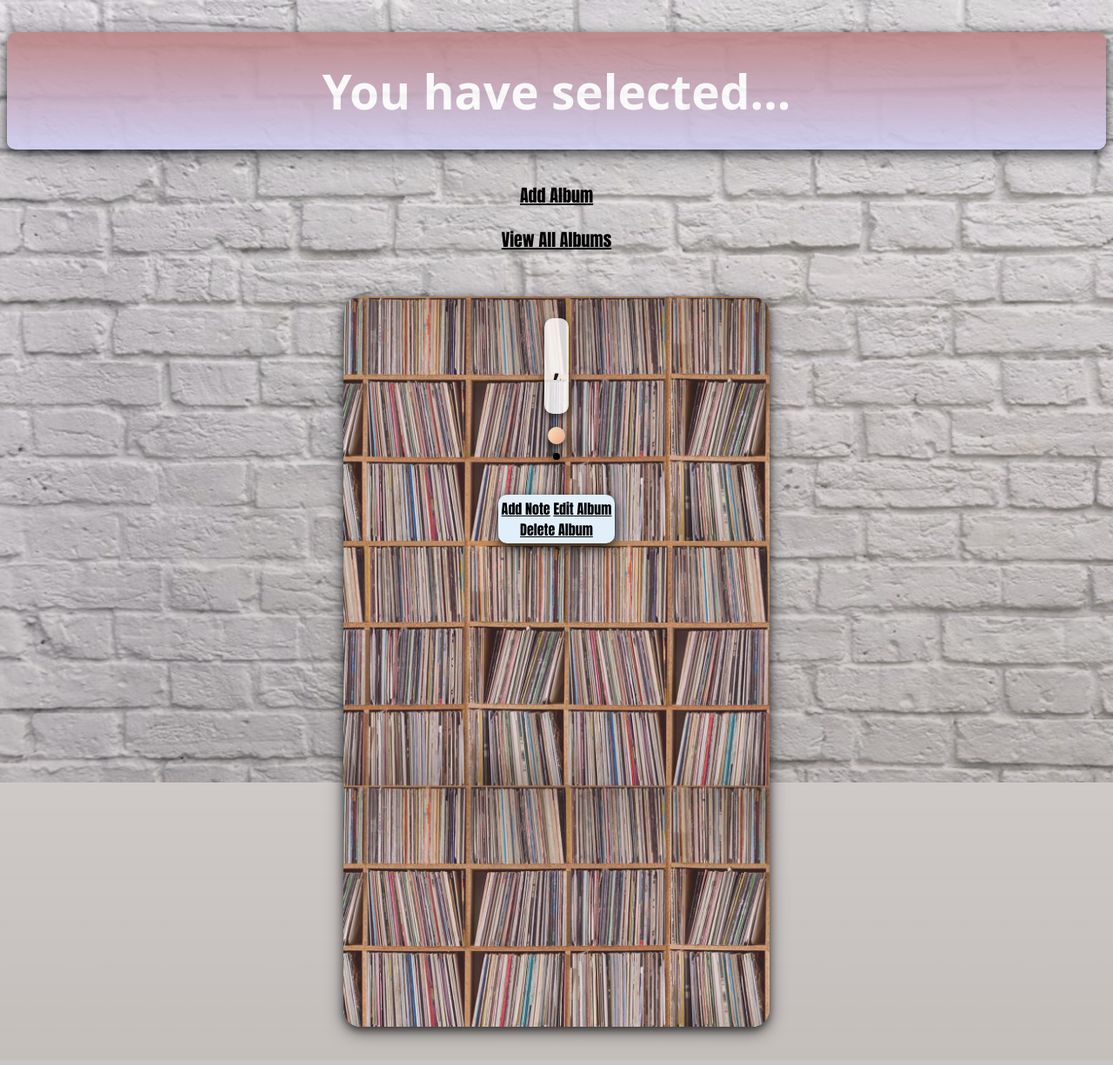
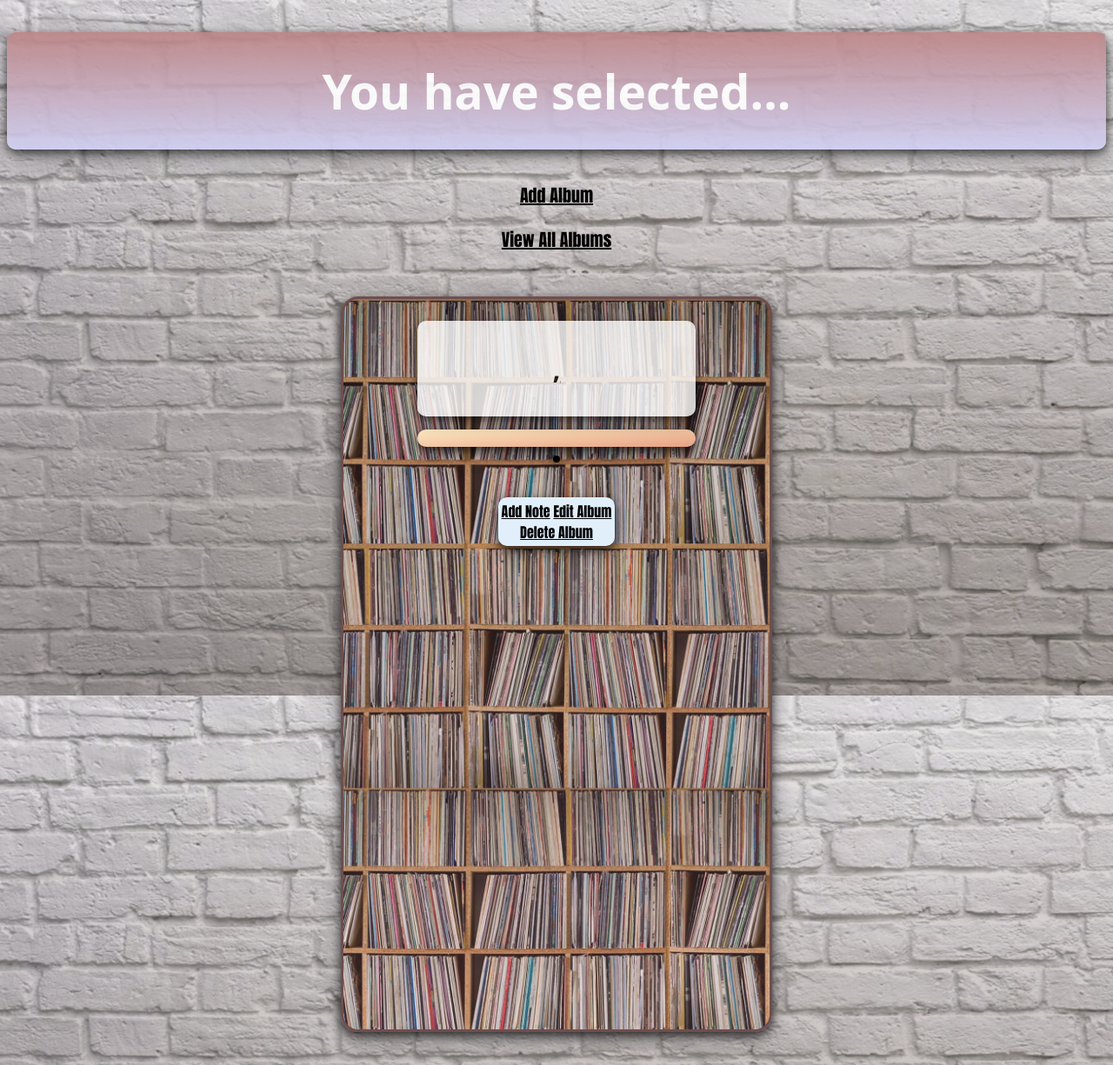
Before and after one commit to Momentum-Team-13/django-music-mintelc12, a Django app: template templates/junietunes/album_detail.html in a window 1280 px wide. Shown: the whole page at 87% size. Run offline with Django 4.2, Linux system fonts and the light colour scheme; the template is opened without the code that fills it, so the values that code supplies are empty; some libraries are stand-ins or nearby versions.

Commit message:
adding albums now

```diff
--- a/static/css/styles.css
+++ b/static/css/styles.css
@@ -1,7 +1,7 @@
 body {
-    background-image: linear-gradient(0deg, rgba(57, 39, 28, 0.299),rgba(60, 29, 32, 0.104)), url(cool-background.jpg);
+    background-image: linear-gradient(0deg, rgba(57, 39, 28, 0.41),rgba(60, 29, 32, 0.104)), url(cool-background.jpg);
     background-blend-mode: multiply;
-    background-size: 1600px;
+    background-size: cover;
     background-repeat: no-repeat;
     background-attachment: fixed;
 }
@@ -40,6 +40,7 @@ a:hover {
     transition: .25s;
 }
 
+
 p {
     text-align: center;
     font-family:Impact, Haettenschweiler, 'Arial Narrow Bold', sans-serif;
@@ -55,6 +56,7 @@ p {
     margin: 5px;
     border-radius: 10px;
     box-shadow: 0 4px 8px 0 rgba(0, 0, 0, 0.5), 0 6px 20px 0 rgba(0, 0, 0, 0.5);
+    width: 300px;
 }
 
 h1 {
@@ -67,7 +69,7 @@ h1 {
     border-radius: 10px;
     opacity: .9;
     background-repeat: no-repeat;
-    background-size: 1600px;
+    background-size: cover;
     background-attachment: fixed;
     box-shadow: 0 4px 8px 0 rgba(0, 0, 0, 0.5), 0 6px 20px 0 rgba(0, 0, 0, 0.5);
 
@@ -76,7 +78,7 @@ h1 {
 h2 {
     text-align: center;
     font-family: system-ui, -apple-system, BlinkMacSystemFont, 'Segoe UI', Roboto, Oxygen, Ubuntu, Cantarell, 'Open Sans', 'Helvetica Neue', sans-serif;
-    color: rgb(75, 34, 116);
+    color: rgb(69, 33, 39);
     font-size: 30px;
 }
 
@@ -92,8 +94,7 @@ h5 {
 }
 
 .record {
-    /* border: solid rgb(246, 152, 37) 5px; */
-    /* box-shadow: 15px 10px 5px; */
+    border: solid rgb(111, 78, 78) 3px;
     box-shadow: 0 4px 8px 0 rgba(0, 0, 0, 0.5), 0 6px 20px 0 rgba(0, 0, 0, 0.5);
     text-align: center;
     border-radius: 20px;
@@ -101,11 +102,9 @@ h5 {
     display: flex;
     flex-direction: column;
     padding: 20px;
-    /* margin: 10px; */
     font-family:Impact, Haettenschweiler, 'Arial Narrow Bold', sans-serif;
     color: rgb(33, 80, 89);
-    background:linear-gradient(rgb(188, 132, 132, .25), rgb(188, 132, 132, .25)), url(wall-of-records.jpeg);
-    /* background-blend-mode: color-burn; */
+    background:linear-gradient(rgba(115, 80, 80, 0.25), rgb(188, 132, 132, .25)), url(wall-of-records.jpeg);
     background-size: 1000px;
     width: 450px;
     margin: auto;
@@ -117,7 +116,6 @@ h5 {
     padding: 30px;
     display: flex;
     flex-wrap: wrap;
-    justify-content: space-between;
 }
 
 .column {
@@ -132,6 +130,7 @@ h5 {
     text-align: center;
     padding: 10px;
     margin: 10px;
+    width: 300px;
 
 
 }
```
Also changed, not shown: templates/junietunes/list_albums.html (indentation only).
